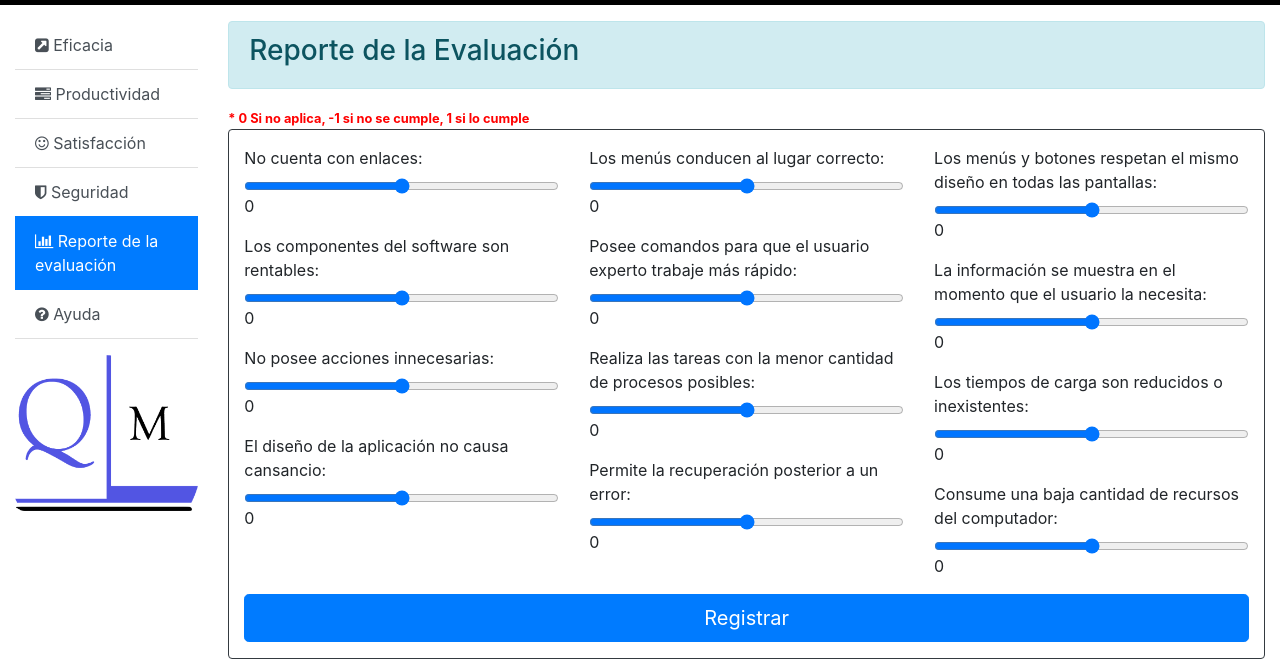
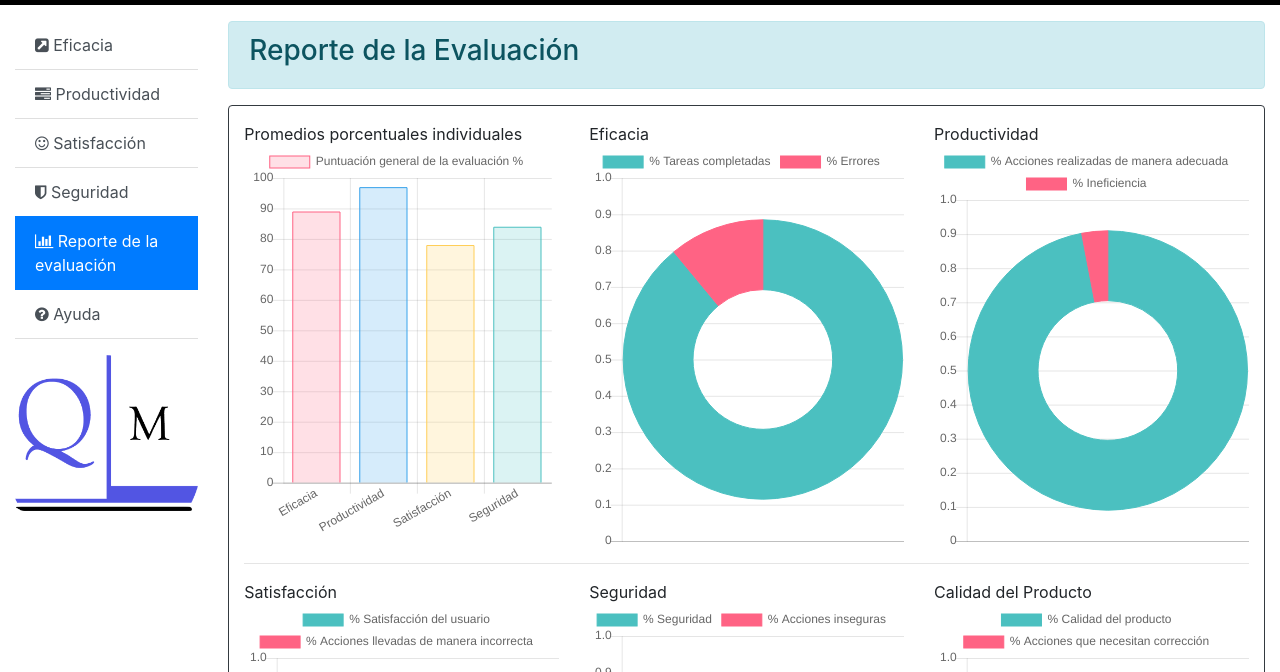
Before and after one commit to iquinzada-altkemist/utp_proyecto_quality, a plain HTML site: page reporte.html in a window 1280 px wide. Shown: the part 51-723 px from the top of the page. Drawn offline with Linux system fonts and the light colour scheme.

Commit message:
last commit

```diff
--- a/reporte.html
+++ b/reporte.html
@@ -53,80 +53,36 @@
                 <div class="alert alert-info" role="alert">
                     <h3>Reporte de la Evaluación</h3>
                 </div>
-                <small style="color:red; font-weight: bold">* 0 Si no aplica, -1 si no se cumple, 1 si lo cumple</small><br>
+
                 <form>
                     <div class="container-fluid border rounded border-dark pt-3 pb-3">
                         <div class="row">
                             <div class="col">
-                                <div class="form-group">
-                                    <label for="tarea1">No cuenta con enlaces:</label>
-                                    <input type="range" value="0" min="-1" max="1" class="form-control-range" id="tarea1" oninput="amount1.value=tarea1.value">
-                                    <output id="amount1" name="amount" for="rangeInput">0</output>
-                                </div>
-                                <div class="form-group">
-                                    <label for="tarea2">Los componentes del software son rentables:</label>
-                                    <input type="range" value="0" min="-1" max="1" class="form-control-range" id="tarea2" oninput="amount2.value=tarea2.value">
-                                    <output id="amount2" name="amount" for="rangeInput">0</output>
-                                </div>
-                                <div class="form-group">
-                                    <label for="tarea3">No posee acciones innecesarias:</label>
-                                    <input type="range" value="0" min="-1" max="1" class="form-control-range" id="tarea3" oninput="amount3.value=tarea3.value">
-                                    <output id="amount3" name="amount" for="rangeInput">0</output>
-                                </div>
-                                <div class="form-group">
-                                    <label for="tarea4">El diseño de la aplicación no causa cansancio:</label>
-                                    <input type="range" value="0" min="-1" max="1" class="form-control-range" id="tarea4" oninput="amount4.value=tarea4.value">
-                                    <output id="amount4" name="amount" for="rangeInput">0</output>
-                                </div>
+                                Promedios porcentuales individuales
+                                <canvas id="myChart" class="w-100" height="400"></canvas>
                             </div>
                             <div class="col">
-                                <div class="form-group">
-                                    <label for="tarea5">Los menús conducen al lugar correcto:</label>
-                                    <input type="range" value="0" min="-1" max="1" class="form-control-range" id="tarea5" oninput="amount5.value=tarea5.value">
-                                    <output id="amount5" name="amount" for="rangeInput">0</output>
-                                </div>
-                                <div class="form-group">
-                                    <label for="tarea6">Posee comandos para que el usuario experto trabaje más rápido:</label>
-                                    <input type="range" value="0" min="-1" max="1" class="form-control-range" id="tarea6" oninput="amount6.value=tarea6.value">
-                                    <output id="amount6" name="amount" for="rangeInput">0</output>
-                                </div>
-                                <div class="form-group">
-                                    <label for="tarea7">Realiza las tareas con la menor cantidad de procesos posibles:</label>
-                                    <input type="range" value="0" min="-1" max="1" class="form-control-range" id="tarea7" oninput="amount7.value=tarea7.value">
-                                    <output id="amount7" name="amount" for="rangeInput">0</output>
-                                </div>
-                                <div class="form-group">
-                                    <label for="tarea8">Permite la recuperación posterior a un error:</label>
-                                    <input type="range" value="0" min="-1" max="1" class="form-control-range" id="tarea8" oninput="amount8.value=tarea8.value">
-                                    <output id="amount8" name="amount" for="rangeInput">0</output>
-                                </div>
+                                Eficacia
+                                <canvas id="eficacia" class="w-100" height="400"></canvas>
                             </div>
                             <div class="col">
-                                <div class="form-group">
-                                    <label for="tarea9">Los menús y botones respetan el mismo diseño en todas las pantallas:</label>
-                                    <input type="range" value="0" min="-1" max="1" class="form-control-range" id="tarea9" oninput="amount9.value=tarea9.value">
-                                    <output id="amount9" name="amount" for="rangeInput">0</output>
-                                </div>
-                                <div class="form-group">
-                                    <label for="tarea10">La información se muestra en el momento que el usuario la necesita:</label>
-                                    <input type="range" value="0" min="-1" max="1" class="form-control-range" id="tarea10" oninput="amount10.value=tarea10.value">
-                                    <output id="amount10" name="amount" for="rangeInput">0</output>
-                                </div>
-                                <div class="form-group">
-                                    <label for="tarea11">Los tiempos de carga son reducidos o inexistentes:</label>
-                                    <input type="range" value="0" min="-1" max="1" class="form-control-range" id="tarea11" oninput="amount11.value=tarea11.value">
-                                    <output id="amount11" name="amount" for="rangeInput">0</output>
-                                </div>
-                                <div class="form-group">
-                                    <label for="tarea12">Consume una baja cantidad de recursos del computador:</label>
-                                    <input type="range" value="0" min="-1" max="1" class="form-control-range" id="tarea12" oninput="amount12.value=tarea12.value">
-                                    <output id="amount12" name="amount" for="rangeInput">0</output>
-                                </div>
+                                Productividad
+                                <canvas id="productividad" class="w-100" height="400"></canvas>
                             </div>
                         </div>
+                        <hr>
                         <div class="row">
                             <div class="col">
-                                <button type="button" class="btn btn-primary btn-lg btn-block" onclick="register()">Registrar</button>
+                                Satisfacción
+                                <canvas id="satisfaccion" class="w-100" height="400"></canvas>
+                            </div>
+                            <div class="col">
+                                Seguridad
+                                <canvas id="seguridad" class="w-100" height="400"></canvas>
+                            </div>
+                            <div class="col">
+                                Calidad del Producto
+                                <canvas id="calidad" class="w-100" height="400"></canvas>
                             </div>
                         </div>
                     </div>
@@ -166,6 +122,198 @@
     <!-- Scripts -->
     <script src="./public/vendor/jquery/jquery-3.3.1.min.js"></script>
     <script src="./public/vendor/bootstrap/js/bootstrap.min.js"></script>
+    <script src="./public/vendor/chartjs/Chart.bundle.min.js"></script>
     <script src="./public/js/main.js"></script>
+    <script>
+        var ctx = document.getElementById("myChart").getContext('2d');
+        var myChart = new Chart(ctx, {
+            type: 'bar',
+            data: {
+                labels: ["Eficacia", "Productividad", "Satisfacción", "Seguridad"],
+                datasets: [{
+                    label: 'Puntuación general de la evaluación %',
+                    data: [89, 97, 78, 84],
+                    backgroundColor: [
+                        'rgba(255, 99, 132, 0.2)',
+                        'rgba(54, 162, 235, 0.2)',
+                        'rgba(255, 206, 86, 0.2)',
+                        'rgba(75, 192, 192, 0.2)',
+                    ],
+                    borderColor: [
+                        'rgba(255,99,132,1)',
+                        'rgba(54, 162, 235, 1)',
+                        'rgba(255, 206, 86, 1)',
+                        'rgba(75, 192, 192, 1)',
+                    ],
+                    borderWidth: 1
+                }]
+            },
+            options: {
+                scales: {
+                    yAxes: [{
+                        ticks: {
+                            beginAtZero:true
+                        }
+                    }]
+                }
+            }
+        });
+        </script>
+
+    <script>
+        var ctx = document.getElementById("eficacia").getContext('2d');
+        var myChart = new Chart(ctx, {
+            type: 'doughnut',
+            data: {
+                labels: ["% Tareas completadas", "% Errores"],
+                datasets: [{
+                    label: 'Eficacia',
+                    data: [89, 11],
+                    backgroundColor: [
+                        'rgba(75, 192, 192, 1)',
+                        'rgba(255, 99, 132, 1)',
+                    ],
+                    borderColor: [
+                        'rgba(75, 192, 192,1)',
+                        'rgba(255, 99, 132, 1)',
+                    ],
+                    borderWidth: 1
+                }]
+            },
+            options: {
+                scales: {
+                    yAxes: [{
+                        ticks: {
+                            beginAtZero:true
+                        }
+                    }]
+                }
+            }
+        });
+        </script>
+    <script>
+    var ctx = document.getElementById("productividad").getContext('2d');
+    var myChart = new Chart(ctx, {
+        type: 'doughnut',
+        data: {
+            labels: ["% Acciones realizadas de manera adecuada", "% Ineficiencia"],
+            datasets: [{
+                label: 'Productividad',
+                data: [97, 3],
+                backgroundColor: [
+                    'rgba(75, 192, 192, 1)',
+                    'rgba(255, 99, 132, 1)',
+                ],
+                borderColor: [
+                    'rgba(75, 192, 192,1)',
+                    'rgba(255, 99, 132, 1)',
+                ],
+                borderWidth: 1
+            }]
+        },
+        options: {
+            scales: {
+                yAxes: [{
+                    ticks: {
+                        beginAtZero:true
+                    }
+                }]
+            }
+        }
+    });
+    </script>
+    <script>
+    var ctx = document.getElementById("satisfaccion").getContext('2d');
+    var myChart = new Chart(ctx, {
+        type: 'doughnut',
+        data: {
+            labels: ["% Satisfacción del usuario", "% Acciones llevadas de manera incorrecta"],
+            datasets: [{
+                label: 'Satisfacción',
+                data: [78, 22],
+                backgroundColor: [
+                    'rgba(75, 192, 192, 1)',
+                    'rgba(255, 99, 132, 1)',
+                ],
+                borderColor: [
+                    'rgba(75, 192, 192,1)',
+                    'rgba(255, 99, 132, 1)',
+                ],
+                borderWidth: 1
+            }]
+        },
+        options: {
+            scales: {
+                yAxes: [{
+                    ticks: {
+                        beginAtZero:true
+                    }
+                }]
+            }
+        }
+    });
+    </script>
+    <script>
+    var ctx = document.getElementById("seguridad").getContext('2d');
+    var myChart = new Chart(ctx, {
+        type: 'doughnut',
+        data: {
+            labels: ["% Seguridad", "% Acciones inseguras"],
+            datasets: [{
+                label: 'Seguridad',
+                data: [84, 16],
+                backgroundColor: [
+                    'rgba(75, 192, 192, 1)',
+                    'rgba(255, 99, 132, 1)',
+                ],
+                borderColor: [
+                    'rgba(75, 192, 192,1)',
+                    'rgba(255, 99, 132, 1)',
+                ],
+                borderWidth: 1
+            }]
+        },
+        options: {
+            scales: {
+                yAxes: [{
+                    ticks: {
+                        beginAtZero:true
+                    }
+                }]
+            }
+        }
+    });
+    </script>
+    <script>
+    var ctx = document.getElementById("calidad").getContext('2d');
+    var myChart = new Chart(ctx, {
+        type: 'pie',
+        data: {
+            labels: ["% Calidad del producto", "% Acciones que necesitan corrección"],
+            datasets: [{
+                label: 'Calidad',
+                data: [87, 13],
+                backgroundColor: [
+                    'rgba(75, 192, 192, 1)',
+                    'rgba(255, 99, 132, 1)',
+                ],
+                borderColor: [
+                    'rgba(75, 192, 192,1)',
+                    'rgba(255, 99, 132, 1)',
+                ],
+                borderWidth: 1
+            }]
+        },
+        options: {
+            scales: {
+                yAxes: [{
+                    ticks: {
+                        beginAtZero:true
+                    }
+                }]
+            }
+        }
+    });
+    </script>
 </body>
 </html>
```
Also changed, not shown: ayuda.html (added, +147 -0 lines), satisfaccion.html (+1 -1 lines), seguridad.html (+5 -5 lines), public/vendor/chartjs/Chart.bundle.min.js (added).
